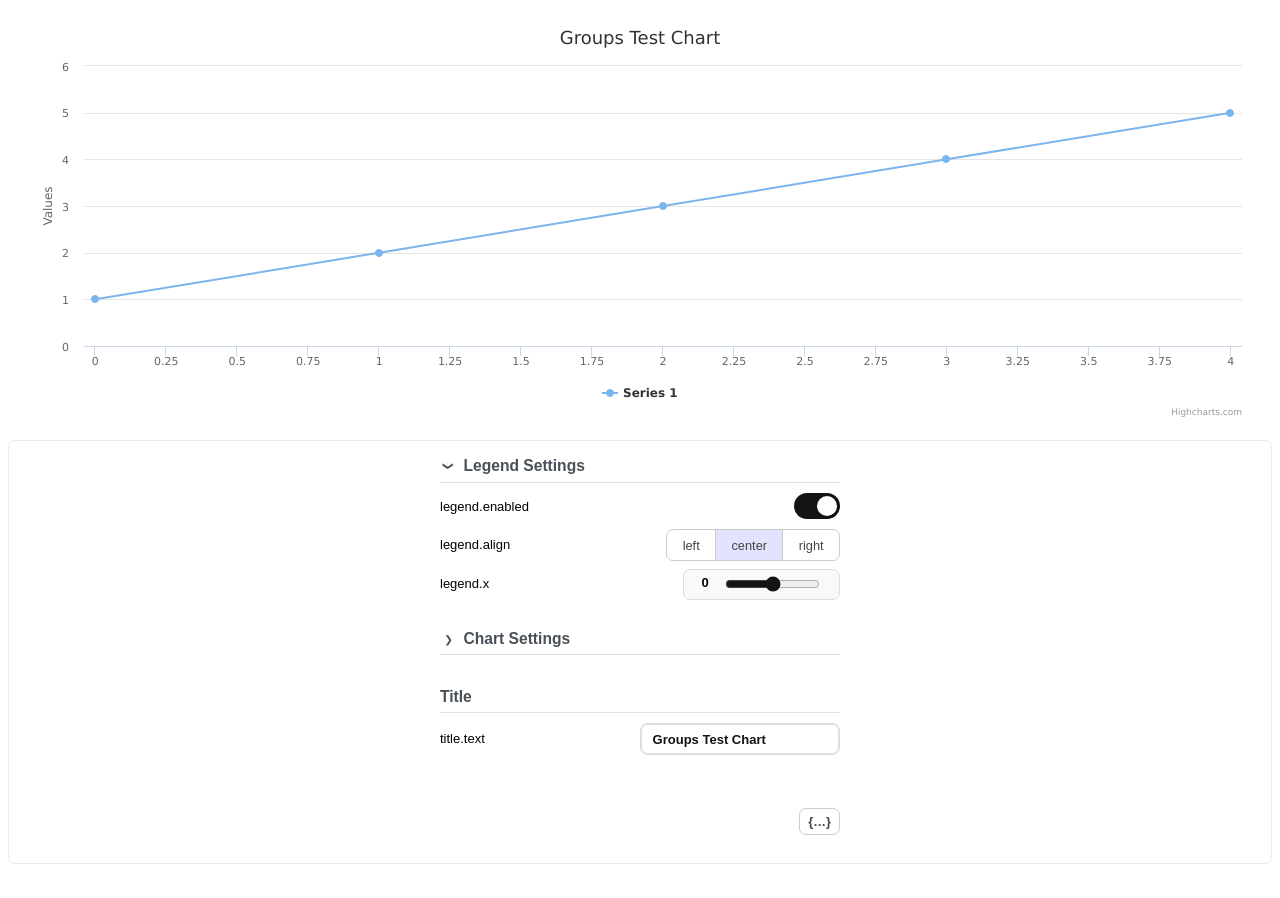
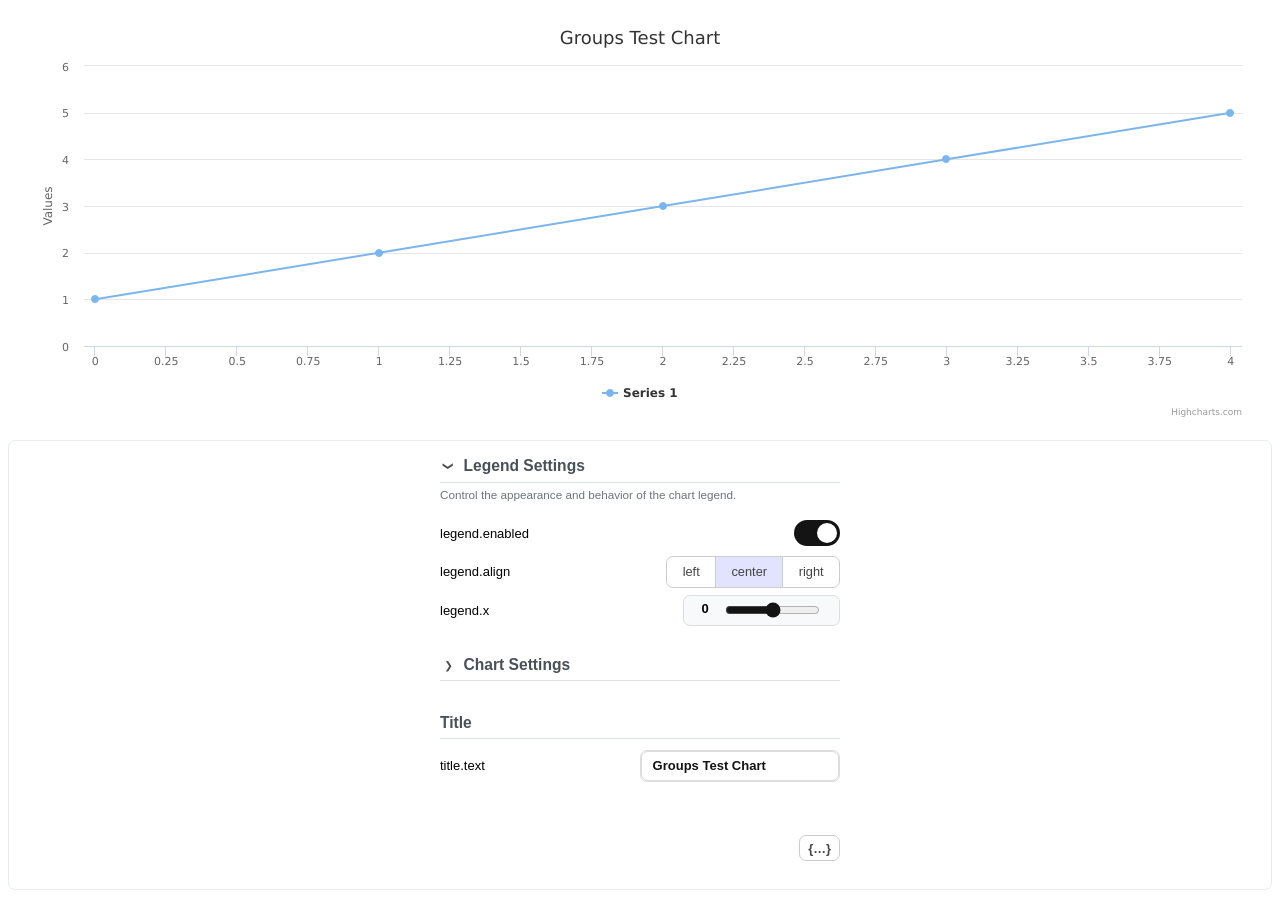
Before and after one commit to highcharts/controls, a website: page e2e/fixtures/groups-web-components.html in a window 1280 px wide. Before the commit the page ends 872 px from the top, so only its background shows below. Drawn offline with nearby package versions, Linux system fonts and the light colour scheme.

Commit message:
Description

```diff
--- a/css/controls.css
+++ b/css/controls.css
@@ -6,6 +6,11 @@
 
 .highcharts-light {
     color-scheme: light;
+}
+
+/* Hide web component elements that are used only for configuration */
+highcharts-group-description {
+    display: none;
 }
 
 .highcharts-controls {
@@ -118,6 +123,17 @@
         font-size: 1.2em;
         font-weight: 600;
         color: light-dark(#495057, #adb5bd);
+    }
+
+    .hcc-group-description {
+        margin: -0.25em 0 1em 0;
+        font-size: 0.9em;
+        color: light-dark(#6c757d, #868e96);
+        line-height: 1.5;
+    }
+
+    .hcc-group-collapsed .hcc-group-description {
+        display: none;
     }
 
     .hcc-group-controls {
--- a/e2e/fixtures/groups-web-components.html
+++ b/e2e/fixtures/groups-web-components.html
@@ -11,6 +11,9 @@
 
     <highcharts-controls target="#container">
         <highcharts-group header="Legend Settings" collapsible="true">
+            <highcharts-group-description>
+                Control the appearance and behavior of the chart legend.
+            </highcharts-group-description>
             <highcharts-control
                 path="legend.enabled"
                 value="true">
--- a/js/controls.d.ts
+++ b/js/controls.d.ts
@@ -46,6 +46,7 @@ interface TextControlParams extends ControlParams {
 }
 interface GroupParams {
     group: string;
+    description?: string;
     collapsed?: boolean;
     collapsible?: boolean;
     className?: string;
--- a/js/controls.js
+++ b/js/controls.js
@@ -111,6 +111,10 @@ class Controls {
         inlineStyle.id = 'highcharts-controls-inline';
         inlineStyle.nonce = 'highcharts';
         inlineStyle.textContent = `
+            highcharts-group-description {
+                display: none;
+            }
+
             .highcharts-controls {
                 opacity: 0;
                 transition: opacity 0.1s;
@@ -118,6 +122,7 @@ class Controls {
                 .hcc-control {
                     max-height: 3em;
                 }
+
                 .hidden {
                     max-height: 0;
                 }
@@ -426,6 +431,11 @@ class Controls {
             className: 'hcc-group-title',
             textContent: params.group
         }));
+        // Add description if provided
+        if (params.description) {
+            const descriptionEl = groupDiv.appendChild(Object.assign(document.createElement('p'), { className: 'hcc-group-description' }));
+            descriptionEl.innerHTML = params.description;
+        }
         // Create controls container within group
         const groupControlsDiv = groupDiv.appendChild(Object.assign(document.createElement('div'), { className: 'hcc-group-controls' }));
         // Temporarily swap container to add controls to group
@@ -573,6 +583,12 @@ class HighchartsControlElement extends HTMLElement {
 class HighchartsGroupElement extends HTMLElement {
     getConfig() {
         const controls = [];
+        let description;
+        // Extract description from highcharts-group-description element
+        const descriptionEl = this.querySelector(':scope > highcharts-group-description');
+        if (descriptionEl) {
+            description = descriptionEl.innerHTML?.trim() || undefined;
+        }
         this.querySelectorAll(':scope > highcharts-control').forEach((controlEl) => {
             const control = controlEl.getConfig();
             if (control.path) {
@@ -581,6 +597,7 @@ class HighchartsGroupElement extends HTMLElement {
         });
         return {
             group: this.getAttribute('header') || 'Group',
+            description,
             collapsed: this.hasAttribute('collapsed'),
             collapsible: this.getAttribute('collapsible') === 'true',
             className: this.getAttribute('class') || undefined,
@@ -625,6 +642,8 @@ class HighchartsControlsElement extends HTMLElement {
 }
 customElements.define('highcharts-control', HighchartsControlElement);
 customElements.define('highcharts-group', HighchartsGroupElement);
+customElements.define('highcharts-group-description', class extends HTMLElement {
+});
 customElements.define('highcharts-controls', HighchartsControlsElement);
 function parseValue(value) {
     if (value === 'true') {
```
Also changed, not shown: e2e/fixtures/groups.html (+1 -0 lines), e2e/groups.spec.ts (+32 -0 lines), src/controls.ts (+27 -0 lines), CHANGELOG.md, README.md, 2 other files.
